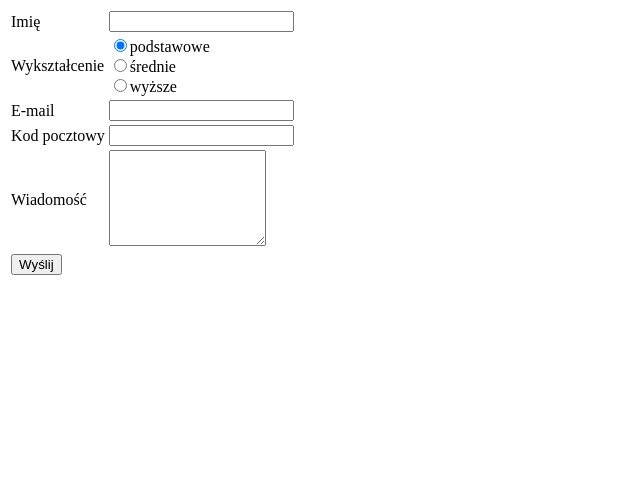
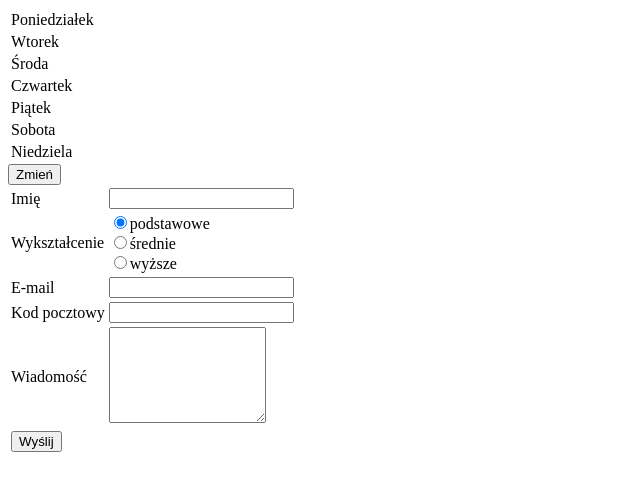
Before and after one commit to Conrad-Push/AGH_repo, a plain HTML site: page D7/index.html in a window 1280 px wide. Shown: the whole page, without its empty margins (0-640 px from the left). Drawn offline with Linux system fonts and the light colour scheme.

Commit message:
end of instruction

```diff
--- a/D7/code.js
+++ b/D7/code.js
@@ -92,3 +92,7 @@ function licznikWierszy(i, e)
     licznikWierszy(++i, e);
     }
 }
+function myFunction() {
+    var list = document.getElementsByTagName("tr")[0];
+    document.getElementById("ile").innerHTML = list;
+  }
--- a/D7/index.html
+++ b/D7/index.html
@@ -6,6 +6,19 @@
     <script src = "code.js"></script>
 </head>
 <body>
+    <table>
+        <tbody>
+        <tr><td>Poniedziałek</td></tr>
+        <tr><td>Wtorek</td></tr>
+        <tr><td>Środa</td></tr>
+        <tr><td>Czwartek</td></tr>
+        <tr><td>Piątek</td></tr>
+        <tr><td>Sobota</td></tr>
+        <tr><td>Niedziela</td></tr>
+        </tbody>
+    </table>
+    <span id="ile" />
+    <tr><td colspan="2"><input type="submit" value="Zmień" onclick = " myFunction()"></td></tr>
     <form name="user_data">
         <table>
             <tr><td>Imię</td><td><input type="text" name="imie"><span class="blad" id="blad_imie" /></td></tr>
```
